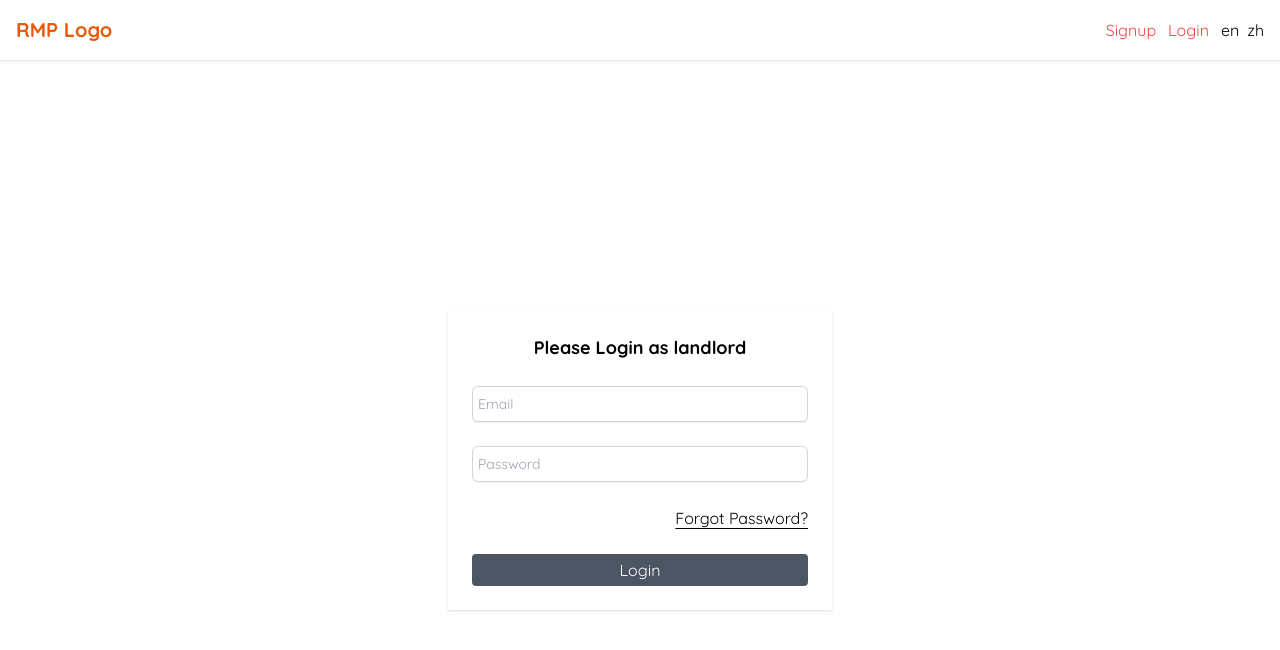
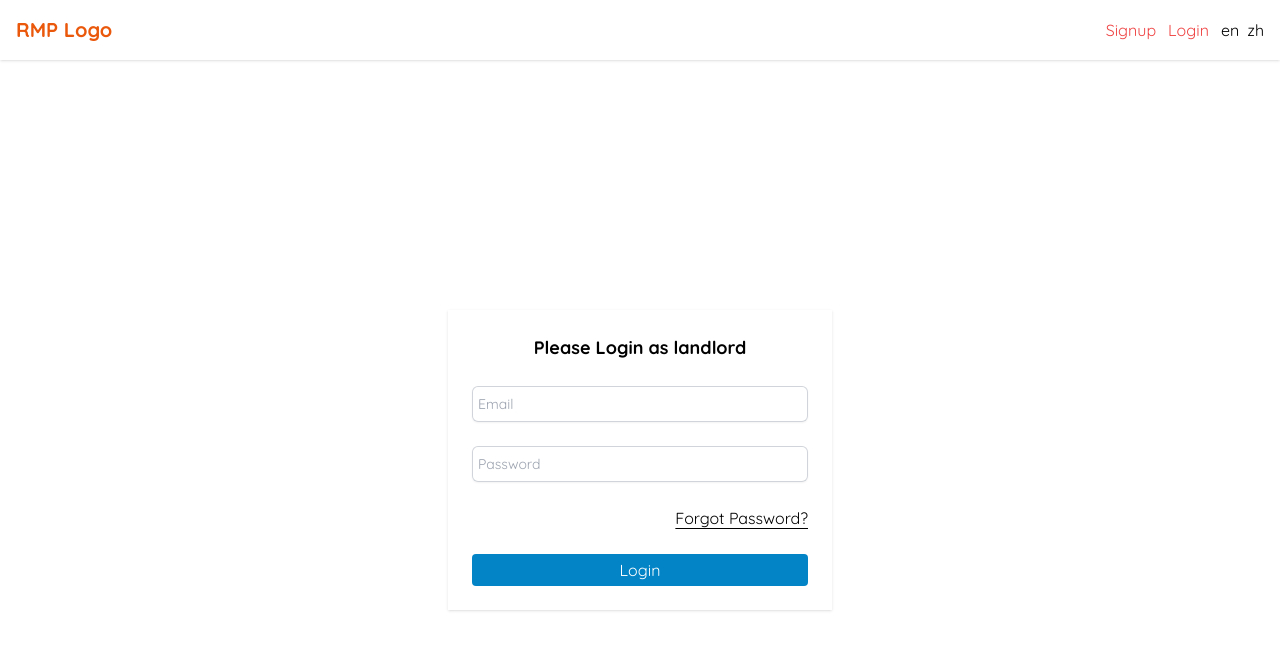
Before and after one commit to 09liweis/RentalManagementPlatform, a Next.js app: page /login in a window 1280 px wide. Shown: the top 650 px of the page. Built offline with nearby package versions, Linux system fonts and the light colour scheme.

Commit message:
add disabled to Button component

```diff
--- a/app/(home)/login/page.tsx
+++ b/app/(home)/login/page.tsx
@@ -1,6 +1,7 @@
 "use client";
 import { showToast } from "@/components/common/Toast";
 import Input from "@/components/common/Input";
+import Button from "@/components/common/Button";
 import { useRouter } from "next/navigation";
 import { useState } from "react";
 
@@ -56,9 +57,7 @@ function Login() {
         </Link>
       </nav>
 
-      <button type="submit" disabled={loading} className="button">
-        {loading ? <LoadingSpinner /> : "Login"}
-      </button>
+      <Button disabled={loading} handleClick={handleLogin} tl={loading ? <LoadingSpinner /> : "Login"} />
     </form>
   );
 }
--- a/components/common/Button.jsx
+++ b/components/common/Button.jsx
@@ -1,8 +1,8 @@
 "use client";
 
-export default function Button({tl,handleClick,tp='primary'}) {
+export default function Button({tl,disabled=false,handleClick,tp='primary'}) {
 
   return (
-    <a className={`button ${tp}`} onClick={handleClick}>{tl}</a>
+    <button disabled={disabled} className={`button ${tp}`} onClick={handleClick}>{tl}</button>
   )
 }
```
